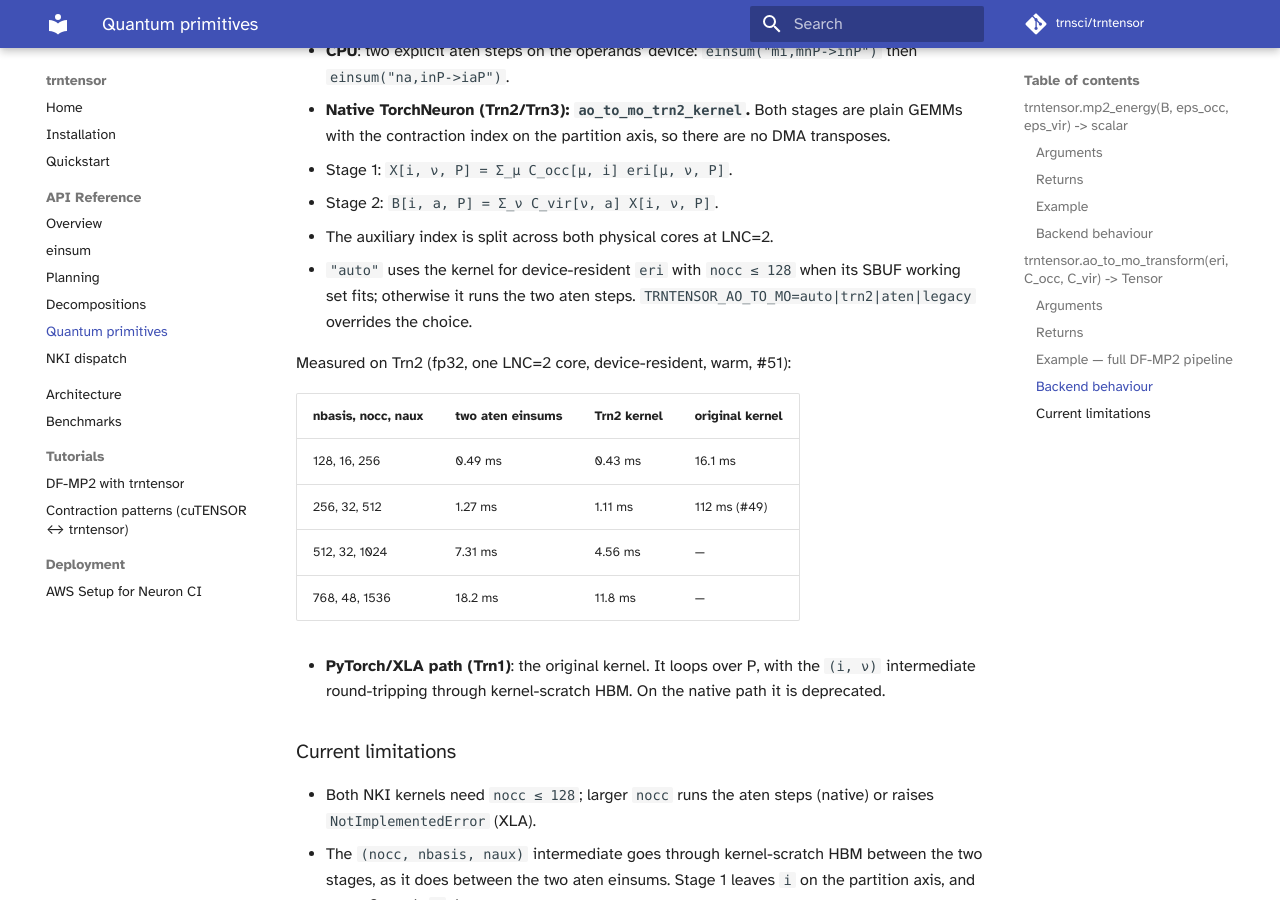
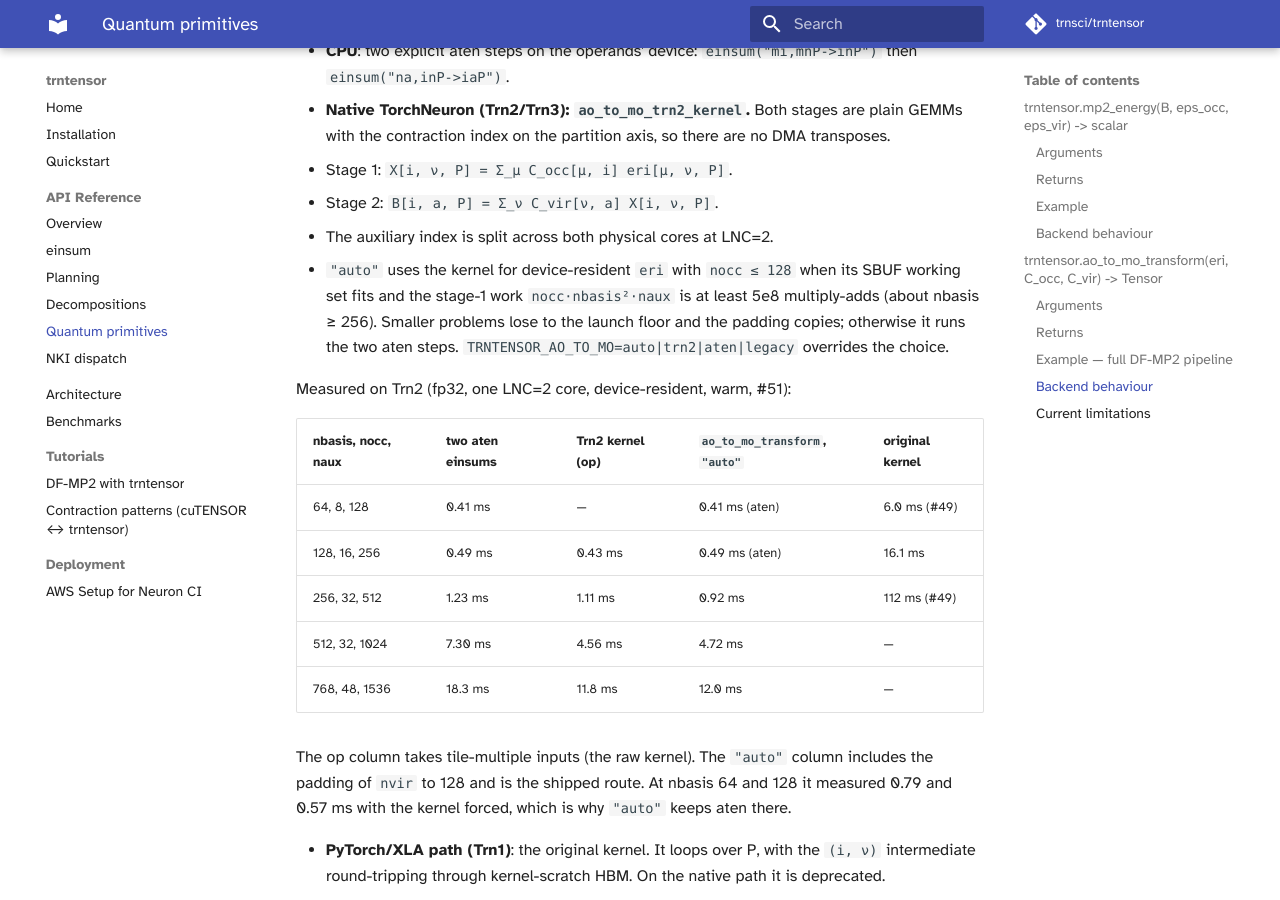
Before and after one commit to trnsci/trntensor, an MkDocs documentation site: the page built from docs/api/quantum.md, in a window 1280 px wide and 900 px high, scrolled down 2777 px. Built offline with MkDocs 1.6.1 and Material for MkDocs 9.7.7, drawn with Linux system fonts in a browser that asks for light colours; some web fonts are replaced; comment, search, counter and statistics services are not loaded.

Commit message:
perf(native): AO->MO auto route needs >=5e8 stage-1 MACs (padding/launch floor lose below)

```diff
--- a/docs/api/quantum.md
+++ b/docs/api/quantum.md
@@ -117,17 +117,26 @@ E = trntensor.mp2_energy(B, eps_occ, eps_vir)
   - Stage 2: `B[i, a, P] = Σ_ν C_vir[ν, a] X[i, ν, P]`.
   - The auxiliary index is split across both physical cores at LNC=2.
   - `"auto"` uses the kernel for device-resident `eri` with `nocc ≤ 128` when
-    its SBUF working set fits; otherwise it runs the two aten steps.
+    its SBUF working set fits and the stage-1 work `nocc·nbasis²·naux` is at
+    least 5e8 multiply-adds (about nbasis ≥ 256). Smaller problems lose to
+    the launch floor and the padding copies; otherwise it runs the two aten
+    steps.
     `TRNTENSOR_AO_TO_MO=auto|trn2|aten|legacy` overrides the choice.
 
   Measured on Trn2 (fp32, one LNC=2 core, device-resident, warm, #51):
 
-  | nbasis, nocc, naux | two aten einsums | Trn2 kernel | original kernel |
-  |---|---|---|---|
-  | 128, 16, 256 | 0.49 ms | 0.43 ms | 16.1 ms |
-  | 256, 32, 512 | 1.27 ms | 1.11 ms | 112 ms (#49) |
-  | 512, 32, 1024 | 7.31 ms | 4.56 ms | — |
-  | 768, 48, 1536 | 18.2 ms | 11.8 ms | — |
+  | nbasis, nocc, naux | two aten einsums | Trn2 kernel (op) | `ao_to_mo_transform`, `"auto"` | original kernel |
+  |---|---|---|---|---|
+  | 64, 8, 128 | 0.41 ms | — | 0.41 ms (aten) | 6.0 ms (#49) |
+  | 128, 16, 256 | 0.49 ms | 0.43 ms | 0.49 ms (aten) | 16.1 ms |
+  | 256, 32, 512 | 1.23 ms | 1.11 ms | 0.92 ms | 112 ms (#49) |
+  | 512, 32, 1024 | 7.30 ms | 4.56 ms | 4.72 ms | — |
+  | 768, 48, 1536 | 18.3 ms | 11.8 ms | 12.0 ms | — |
+
+  The op column takes tile-multiple inputs (the raw kernel). The `"auto"`
+  column includes the padding of `nvir` to 128 and is the shipped route. At
+  nbasis 64 and 128 it measured 0.79 and 0.57 ms with the kernel forced,
+  which is why `"auto"` keeps aten there.
 
 - **PyTorch/XLA path (Trn1)**: the original kernel. It loops over P, with the
   `(i, ν)` intermediate round-tripping through kernel-scratch HBM. On the
```
Also changed, not shown: CHANGELOG.md (+1 -1 lines), docs/api/nki.md (+3 -2 lines), 4 other files.
